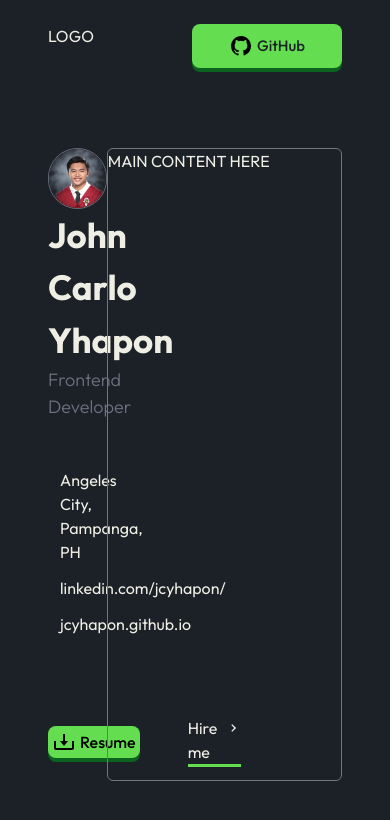
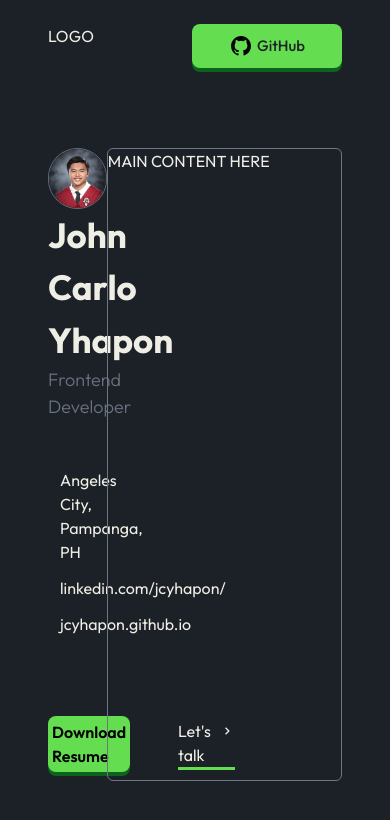
Before and after one commit to JCYhapon/portfolio, a React (Vite) app: page / in a window 390 px wide. Shown: the top 820 px of the page. Built offline with nearby package versions, Linux system fonts and the light colour scheme.

Commit message:
not yet responsive

```diff
--- a/src/components/Sidebar/Sidebar.jsx
+++ b/src/components/Sidebar/Sidebar.jsx
@@ -68,23 +68,13 @@ const Sidebar = () => {
         </div>
         <div className="flex items-center gap-12">
           <div
-            className="flex align-items-center items-center bg-[#64DD50] text-black p-1 w-[8rem] justify-center gap-1 rounded-lg"
+            className="flex align-items-center items-center bg-[#64DD50] text-black p-1 w-[8rem] justify-center gap-1 rounded-lg font-semibold"
             id="resume-btn"
           >
-            <svg
-              xmlns="http://www.w3.org/2000/svg"
-              width="24"
-              height="24"
-              viewBox="0 0 24 24"
-              style={{ fill: "rgba(0, 0, 0, 1)", transform: "", msFilter: "" }}
-            >
-              <path d="m12 16 4-5h-3V4h-2v7H8z"></path>
-              <path d="M20 18H4v-7H2v7c0 1.103.897 2 2 2h16c1.103 0 2-.897 2-2v-7h-2v7z"></path>
-            </svg>
-            <span className="font-medium">Resume</span>
+            Download Resume
           </div>
           <div className="flex border-b-[3px] border-b-[#64DD50] ">
-            <span className="">Hire me </span>
+            <span className="">Let's talk</span>
             <svg
               xmlns="http://www.w3.org/2000/svg"
               width="24"
```
